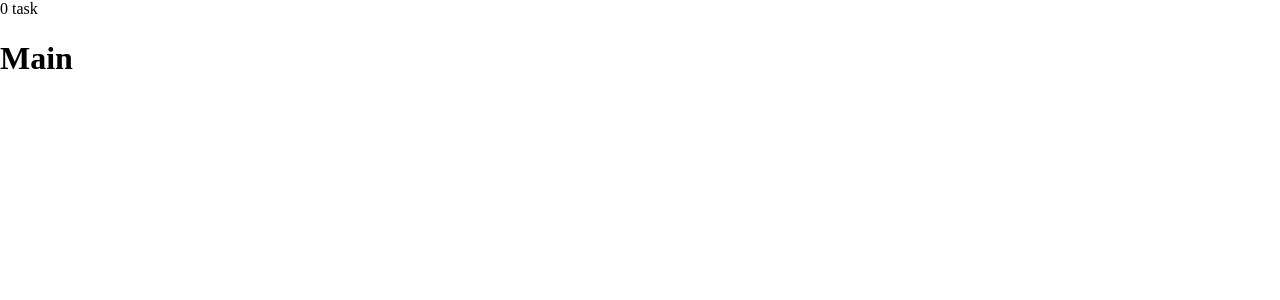
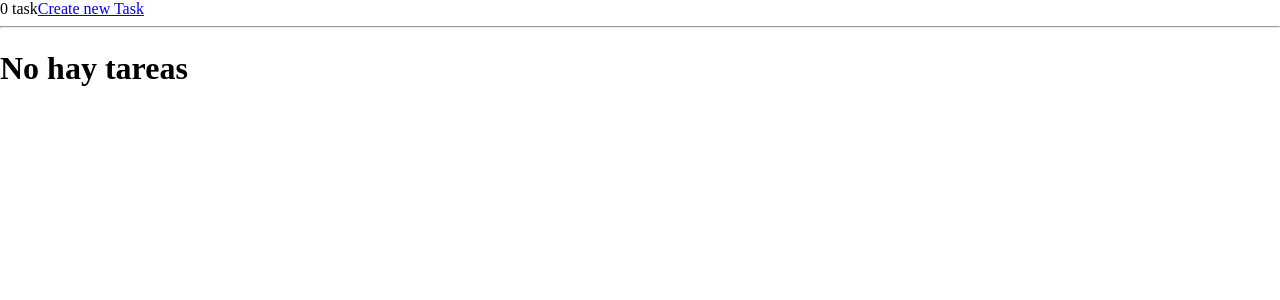
Before and after one commit to EribertoSG/CRUD, a Next.js app: page / in a window 1280 px wide. Shown: the top 300 px of the page. Built offline with nearby package versions, Linux system fonts and the light colour scheme.

Commit message:
se agrego el router en el index, ademas se listaron las tareas que hay.

```diff
--- a/src/pages/index.js
+++ b/src/pages/index.js
@@ -1,15 +1,29 @@
+import Link from 'next/link'
+import { useRouter } from 'next/router'
+
 import { useTask } from '../components/customHooks/useTask'
+import Card from '../components/molecules/Card'
 
 function Home() {
+    const { push } = useRouter()
     const { tasks } = useTask()
 
     return (
         <div>
             <header>
                 <span>{tasks.length} task</span>
+                <Link href="/new">
+                    <a>Create new Task</a>
+                </Link>
             </header>
+            <hr />
             <main>
-                <h1>Main</h1>
+                {tasks.length === 0 ? <h1>No hay tareas</h1> : (
+                    tasks.map((task, index) =>
+                        <Card key={task.id} index={index + 1} title={task.title} description={task.description} onClick={() => push(`/edit/${task.id}`)} />
+                    )
+                )
+                }
             </main>
         </div>
     )
```
